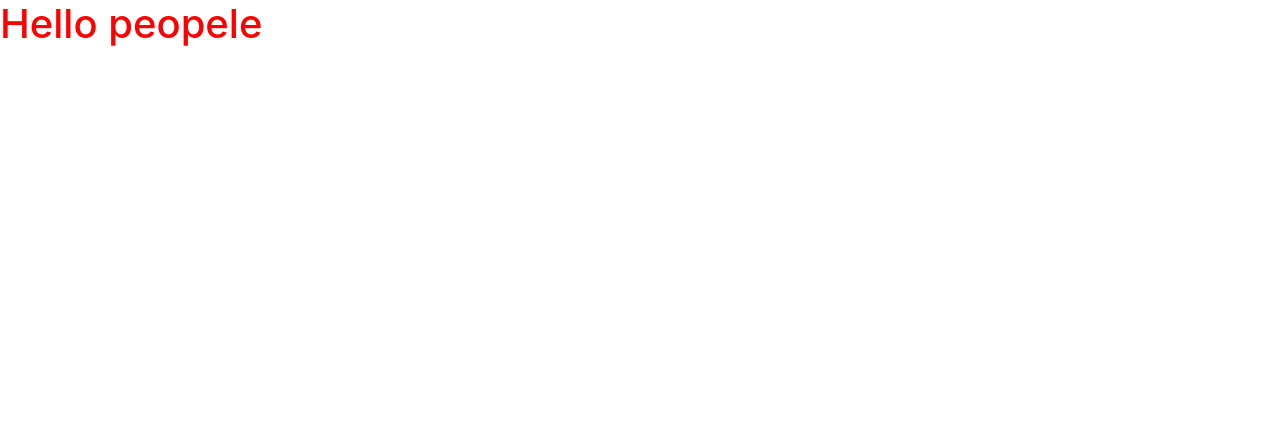
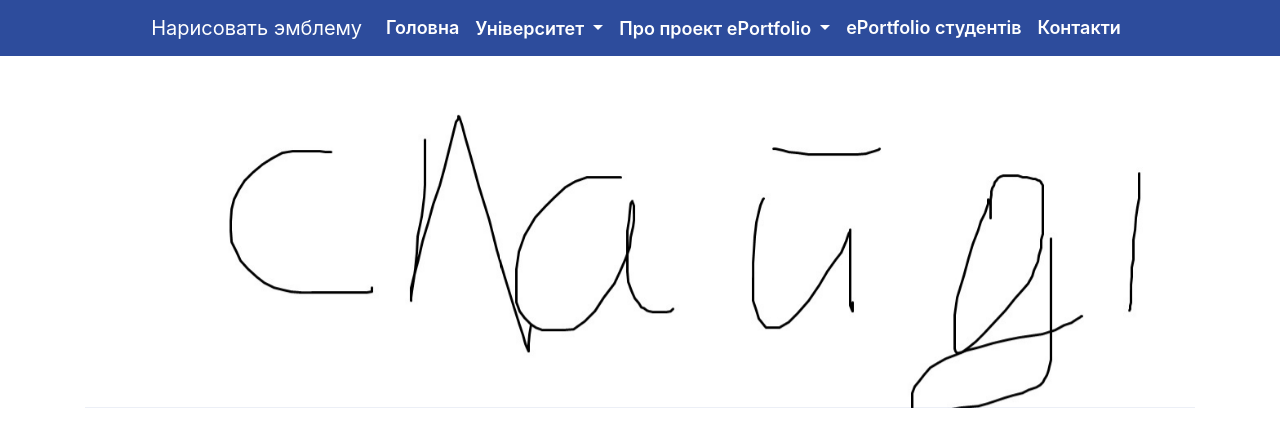
Before and after one commit to artspektor/Final_WoW_Teacher, a PHP site: page /index.html in a window 1280 px wide. Shown: the top 447 px of the page. Run offline with PHP 8.4, Linux system fonts and the light colour scheme.

Commit message:
add nav, add carousel
add nav, add carousel

Need img for carousel

```diff
--- a/index.html
+++ b/index.html
@@ -4,14 +4,90 @@
 	<meta lang="ua">
 	<meta charset="UTF-8">
 	<title>ePortfolio - Home</title>
+	<link rel="shortcut icon" href="img/ico/pech-3.png" type="image/png">
 	<link rel="stylesheet" href="https://stackpath.bootstrapcdn.com/bootstrap/4.1.3/css/bootstrap.min.css" integrity="sha384-MCw98/SFnGE8fJT3GXwEOngsV7Zt27NXFoaoApmYm81iuXoPkFOJwJ8ERdknLPMO" crossorigin="anonymous">
 	<link rel="stylesheet" type="text/css" href="style/style.css">
-	<script type="text/javascript" href="script/script.js"></script>
+	<script type="text/javascript" href="script/preloader.js"></script>
+
 </head>
 <body>
-	<h1>Hello peopele</h1>
-	<script src="https://code.jquery.com/jquery-3.3.1.slim.min.js" integrity="sha384-q8i/X+965DzO0rT7abK41JStQIAqVgRVzpbzo5smXKp4YfRvH+8abtTE1Pi6jizo" crossorigin="anonymous"></script>
-	<script src="https://cdnjs.cloudflare.com/ajax/libs/popper.js/1.14.3/umd/popper.min.js" integrity="sha384-ZMP7rVo3mIykV+2+9J3UJ46jBk0WLaUAdn689aCwoqbBJiSnjAK/l8WvCWPIPm49" crossorigin="anonymous"></script>
-	<script src="https://stackpath.bootstrapcdn.com/bootstrap/4.1.3/js/bootstrap.min.js" integrity="sha384-ChfqqxuZUCnJSK3+MXmPNIyE6ZbWh2IMqE241rYiqJxyMiZ6OW/JmZQ5stwEULTy" crossorigin="anonymous"></script>
+	<!--<div class="preloader">
+		<img src="img/preloader/Pacman-1s-200px.gif" alt="Preloader image">
+	</div>-->
+
+	<header>
+		 <div class="row justify-content-center">
+	            <div class="w-100">
+	            	<div class="col align-self-start">
+						<nav class="navbar navbar-expand-lg navbar-light bg-light">
+							<a class="navbar-brand" href="#">Нарисовать эмблему</a>
+								<button class="navbar-toggler" type="button" data-toggle="collapse" data-target="#navbarNavDropdown" aria-controls="navbarNavDropdown" aria-expanded="false" aria-label="Toggle navigation">
+								<span class="navbar-toggler-icon"></span>
+								</button>
+							<div class="collapse navbar-collapse" id="navbarNavDropdown">
+								<ul class="navbar-nav">
+								<li class="nav-item active">
+								<a class="nav-link" href="#">Головна</a>
+								<li class="nav-item dropdown">
+								<a class="nav-link dropdown-toggle" href="#" id="navbarDropdownMenuLink" data-toggle="dropdown" aria-haspopup="true" aria-expanded="false">Університет
+								</a>
+									<div class="dropdown-menu" aria-labelledby="navbarDropdownMenuLink">
+									  <a class="dropdown-item" href="#">Про Університет</a>
+									  <a class="dropdown-item" href="#">Структура ДонНУ ім. Василя Стуса</a>
+									 </div>
+								</li>
+								<li class="nav-item dropdown">
+								<a class="nav-link dropdown-toggle" href="#" id="navbarDropdownMenuLink" data-toggle="dropdown" aria-haspopup="true" aria-expanded="false">
+								  Про проект ePortfolio
+								</a>
+									<div class="dropdown-menu" aria-labelledby="navbarDropdownMenuLink">
+									  <a class="dropdown-item" href="#">Про ePortfolio</a>
+									  <a class="dropdown-item" href="#">Про авторів</a>
+									</div>
+								</li>
+							     <li class="nav-item">
+							          <a class="nav-link" href="#">ePortfolio студентів</a>
+							    </li>
+								<li class="nav-item">
+							          <a class="nav-link" href="#">Контакти</a>
+							    </li>
+								</ul>
+							</div>
+						</nav>
+					</div>
+				</div>
+			</div>
+	</header>
+	<div class="container">
+	  <div class="carousel">
+			<div id="carouselExampleFade" class="carousel slide carousel-fade" data-ride="carousel">
+			<div class="carousel-inner">
+				<div class="carousel-item active">
+				<img class="d-block w-100" src="img/carousel/1.jpg" alt="First slide">
+				</div>
+				<div class="carousel-item">
+				<img class="d-block w-100" src="img/carousel/2.jpg" alt="Second slide">
+				</div>
+				<div class="carousel-item">
+				<img class="d-block w-100" src="img/carousel/3.jpg" alt="Third slide">
+				</div>
+			</div>
+				<a class="carousel-control-prev" href="#carouselExampleFade" role="button" data-slide="prev">
+				<span class="carousel-control-prev-icon" aria-hidden="true"></span>
+				<span class="sr-only">Previous</span>
+				</a>
+				<a class="carousel-control-next" href="#carouselExampleFade" role="button" data-slide="next">
+				<span class="carousel-control-next-icon" aria-hidden="true"></span>
+				<span class="sr-only">Next</span>
+				</a>
+			</div>
+	  </div>
+	</div>
+
+<script src="https://code.jquery.com/jquery-3.3.1.js"
+integrity="sha256-2Kok7MbOyxpgUVvAk/HJ2jigOSYS2auK4Pfzbm7uH60="
+crossorigin="anonymous"></script>
+<script src="https://cdnjs.cloudflare.com/ajax/libs/popper.js/1.14.3/umd/popper.min.js" integrity="sha384-ZMP7rVo3mIykV+2+9J3UJ46jBk0WLaUAdn689aCwoqbBJiSnjAK/l8WvCWPIPm49" crossorigin="anonymous"></script>
+<script src="https://stackpath.bootstrapcdn.com/bootstrap/4.1.3/js/bootstrap.min.js" integrity="sha384-ChfqqxuZUCnJSK3+MXmPNIyE6ZbWh2IMqE241rYiqJxyMiZ6OW/JmZQ5stwEULTy" crossorigin="anonymous"></script>
 </body>
 </html>
--- a/style/style.css
+++ b/style/style.css
@@ -1,3 +1,52 @@
-h1{
-	color: red;
+/* Preloader
+
+.preloader {
+	position: fixed;
+	z-index: 9999;
+	width: 100%;
+	height: 100%;
+	background-color: white;
 }
+
+.preloader img {
+	position: absolute;
+	top: calc(50% - 100px);
+	left: calc(50% - 100px);
+}
+
+.preloader div {
+	display: none;
+	background: url(img/preloader/Pacman-1s-200px.gifs) no-repeat 9999px 9999px;
+	background-position: 9999px 9999px;
+}
+
+*/
+
+header{
+	justify-content: center;
+	display: flex;
+	width: 100%;
+	background: #2d4c9c;
+}
+
+.bg-light {
+    background-color: transparent !important;
+}
+
+.nav-link {
+    color: white !important;
+    font-size: 18px;
+    font-weight: 600;
+    line-height: 5px;
+}
+
+.navbar-brand {
+    color: white !important;
+}
+
+.carousel{
+	justify-content: center;
+	display: flex;
+	width: 100%;
+	background: #2d4c9c;
+}
```
Also changed, not shown: script/preloader.js (added, +9 -0 lines), img/carousel/1.jpg (added), img/carousel/2.jpg (added), img/carousel/3.jpg (added), img/ico/pech-3.png (added), img/preloader/Pacman-1s-200px.gif (added).
